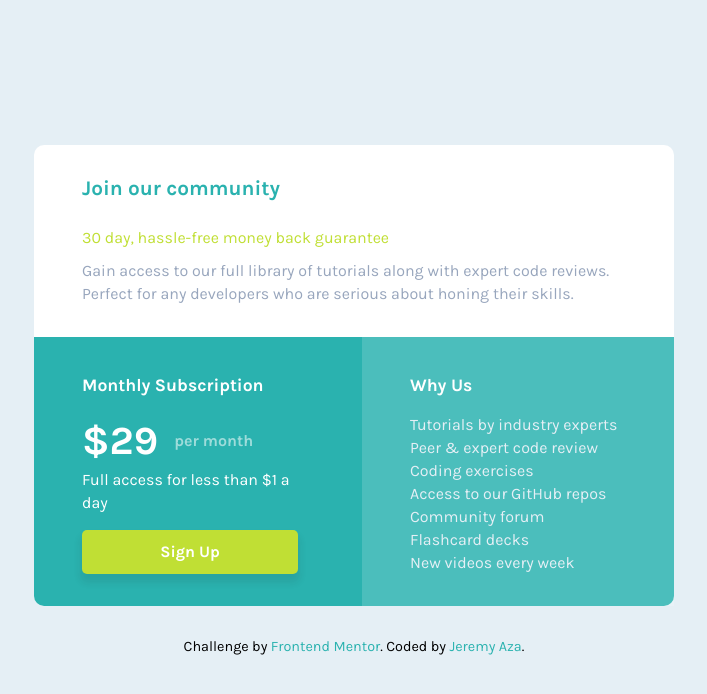
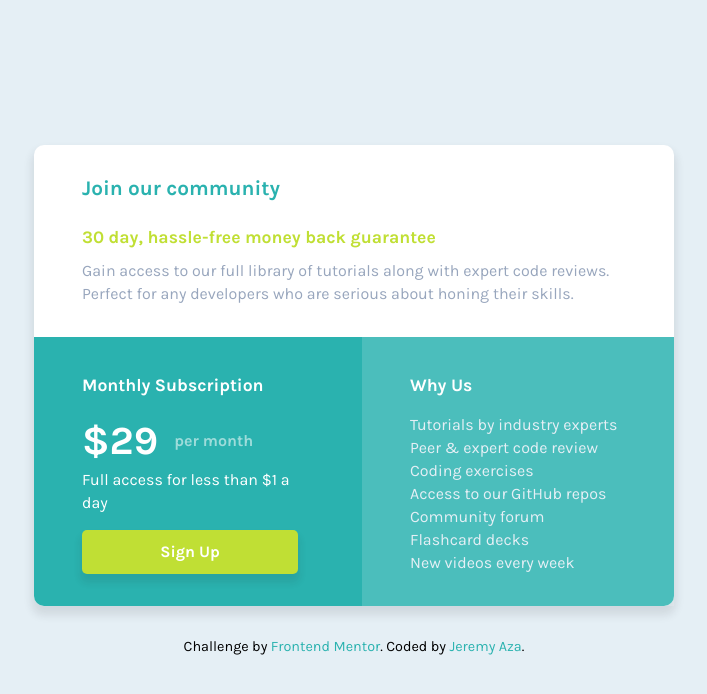
Before and after one commit to jeremyaza/single-price-grid-component, a plain HTML site: page index.html in a window 1280 px wide. Shown: the whole page, without its empty margins (286-993 px from the left). Drawn offline with Linux system fonts and the light colour scheme.

Commit message:
Minor design changes

```diff
--- a/css/main.css
+++ b/css/main.css
@@ -19,6 +19,7 @@
 --------------*/
 .content_component {
   background-color: var(--bg-component);
+  box-shadow: 0 7px 8px 2.3px rgba(50, 46, 53, 0.11);
   width: clamp(375px, 50%, 1440px);
   border-radius: 10px;
   transition: all ease 0.65s;
@@ -43,6 +44,8 @@
 .header_component .header_component__accent {
   color: var(--bright-yellow);
   padding: 10px 0;
+  font-size: clamp(1rem, 1.1rem, 1.12rem);
+  font-weight: 600;
 }
 
 /* Body */
```
